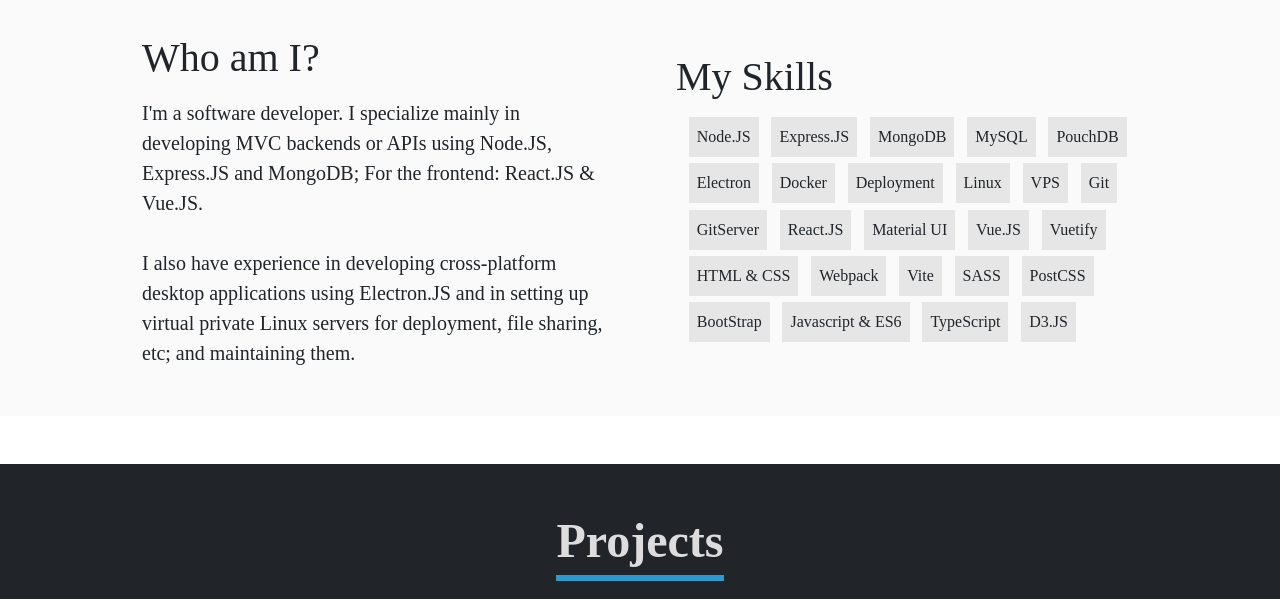
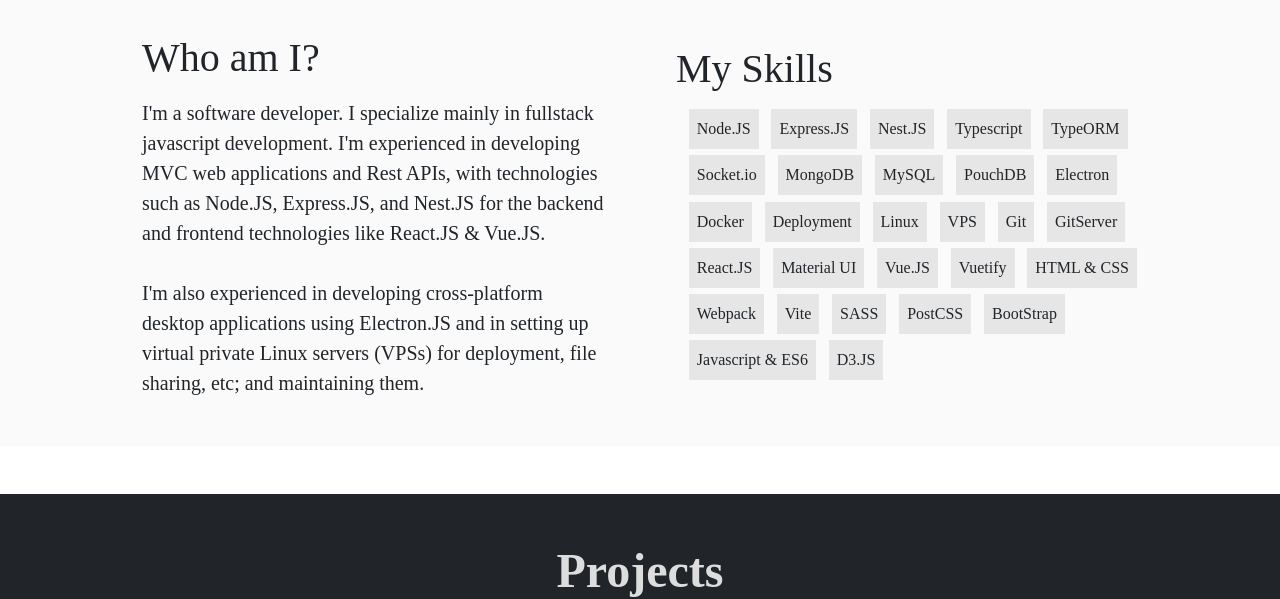
Before and after one commit to alifaisal101/portfolio, a website: page public/index.html in a window 1280 px wide. Shown: the part 924-1523 px from the top of the page. Drawn offline with nearby package versions, Linux system fonts and the light colour scheme.

Commit message:
Updated the skils and self description

```diff
--- a/public/index.html
+++ b/public/index.html
@@ -115,12 +115,13 @@
             <div class="col-lg card mx-lg-5 me-lg-4 mb-5 mb-lg-0">
               <h1 class="mb-3">Who am I?</h1>
               <p class="lead mb-5">
-                I'm a software developer. I specialize mainly in developing MVC
-                backends or APIs using Node.JS, Express.JS and MongoDB; For the
-                frontend: React.JS & Vue.JS.<br /><br />
-                I also have experience in developing cross-platform desktop
+                I'm a software developer. I specialize mainly in fullstack javascript development.
+                I'm experienced in developing MVC web applications and Rest APIs, with technologies
+                such as Node.JS, Express.JS, and Nest.JS for the backend and frontend technologies
+                like React.JS & Vue.JS.<br /><br />
+                I'm also experienced in developing cross-platform desktop
                 applications using Electron.JS and in setting up virtual private
-                Linux servers for deployment, file sharing, etc; and maintaining
+                Linux servers (VPSs) for deployment, file sharing, etc; and maintaining
                 them.
               </p>
             </div>
@@ -131,6 +132,10 @@
               >
                 <div class="p-2 bd-highlight">Node.JS</div>
                 <div class="p-2 bd-highlight">Express.JS</div>
+                <div class="p-2 bd-highlight">Nest.JS</div>
+                <div class="p-2 bd-highlight">Typescript</div>
+                <div class="p-2 bd-highlight">TypeORM</div>
+                <div class="p-2 bd-highlight">Socket.io</div>
                 <div class="p-2 bd-highlight">MongoDB</div>
                 <div class="p-2 bd-highlight">MySQL</div>
                 <div class="p-2 bd-highlight">PouchDB</div>
@@ -152,7 +157,6 @@
                 <div class="p-2 bd-highlight">PostCSS</div>
                 <div class="p-2 bd-highlight">BootStrap</div>
                 <div class="p-2 bd-highlight">Javascript & ES6</div>
-                <div class="p-2 bd-highlight">TypeScript</div>
                 <div class="p-2 bd-highlight">D3.JS</div>
               </div>
             </div>
```
